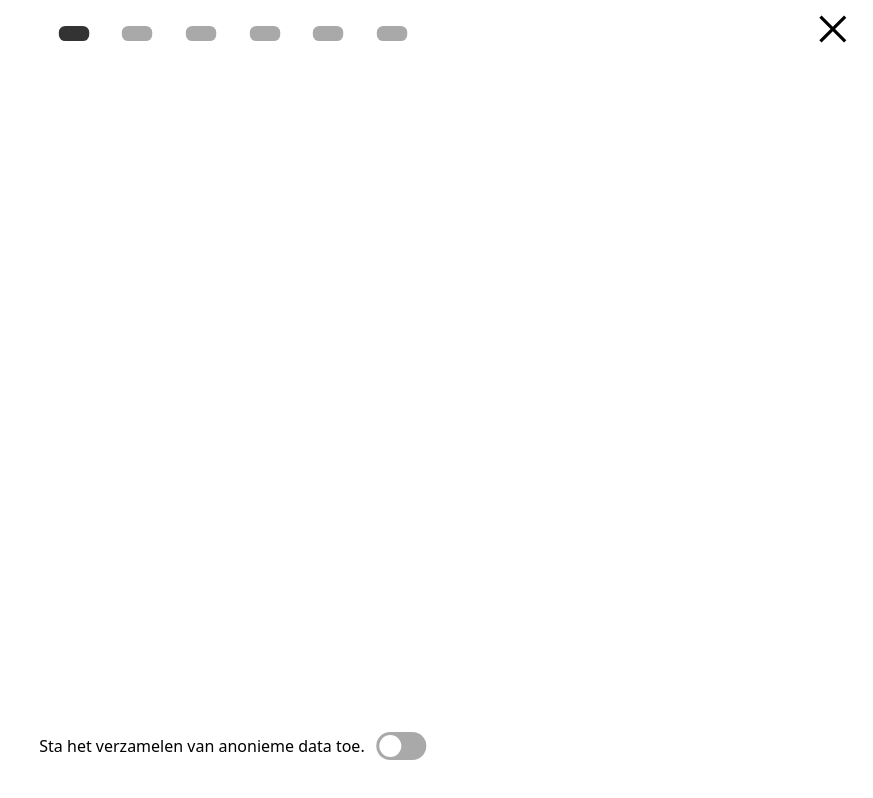
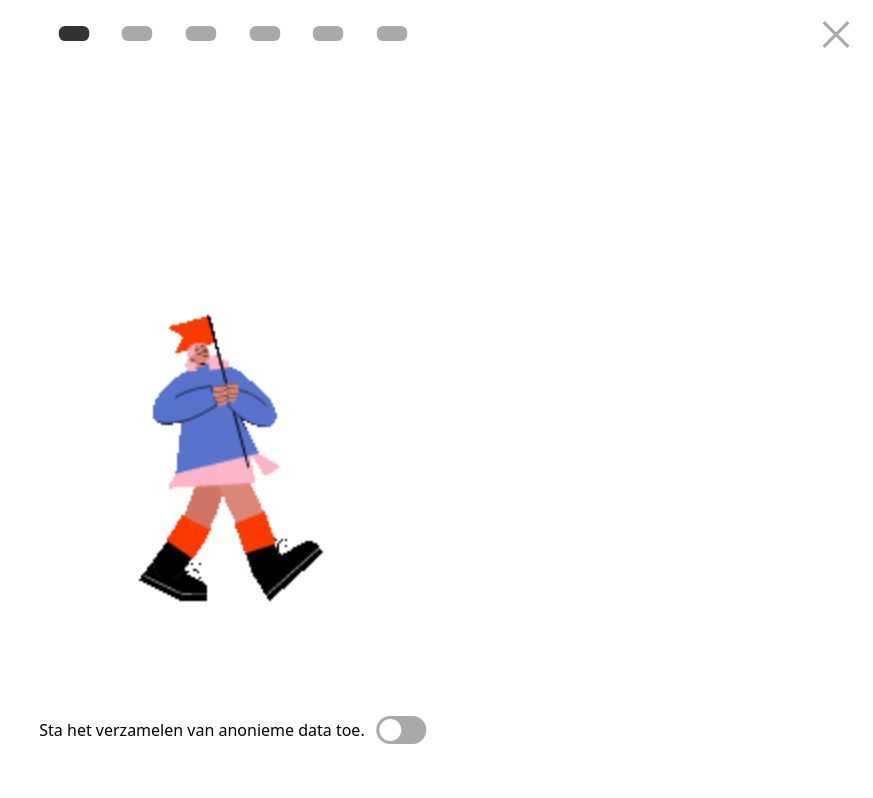
Before and after one commit to FreyaDeVos/Final-work-under-pressure, a React (Vite) app: page / in a window 1280 px wide. Shown: the top 798 px of the page, without its empty margins (407-1280 px from the left). Built offline with nearby package versions, Linux system fonts and the light colour scheme.

Commit message:
anamiatie op welcome page added

```diff
--- /dev/null
+++ b/src/components/Animation.jsx
@@ -0,0 +1,16 @@
+import React from 'react';
+import styles from './Animation.module.css';
+
+const Animation = () => {
+  return (
+    <div className={styles.animationContainer}>
+    <img
+      src="/src/assets/video1.gif"
+      alt="Animated GIF"
+      className={styles.gif}
+    />
+  </div>
+);
+  };
+
+export default Animation;
--- /dev/null
+++ b/src/components/Animation.module.css
@@ -0,0 +1,11 @@
+.animationContainer {
+    display: flex;
+    justify-content: center;
+    align-items: center;
+    height: 100vh;
+}
+
+.gif {
+    scale: 200%;
+    border-radius: 8px;
+}
--- a/src/components/ExitButton.module.css
+++ b/src/components/ExitButton.module.css
@@ -1,9 +1,27 @@
 .exitButton {
+
     scale: 200%;
     position: absolute;
     border-radius: 50%;
     background-color: white !important;
+    color: darkgray;
+    padding: 16px;
+    top: 5%;
     top: 10px;
     right: 10px;
     z-index: 10;
+    border-radius: 70%;
 }
+
+.exitButton:hover {
+    color: blue;
+    border-radius: 0%;
+    outline: none;
+    border: none;
+}
+
+.exitButton:focus,
+.exitButton:focus-visible {
+    outline: none;
+    border: none;
+}
--- a/src/components/PageIndicators.module.css
+++ b/src/components/PageIndicators.module.css
@@ -1,10 +1,11 @@
 .indicatorContainer {
     display: flex;
-    position:relative;
+    position: relative;
     justify-content: center;
     align-items: center;
     gap: 2%;
-    padding: 1rem 0;
+    padding: 16px 0 16px 0;
+    top: 5%;
 }
 
 .dot {
--- a/src/components/ToggleSwitch.module.css
+++ b/src/components/ToggleSwitch.module.css
@@ -7,6 +7,7 @@
     align-items: center;
     justify-content: center;
     gap: 12px;
+    padding: 16px 0 16px 0;
 }
 
 .switch {
--- a/src/components/WelcomePage.jsx
+++ b/src/components/WelcomePage.jsx
@@ -3,6 +3,8 @@ import React, { useState } from 'react';
 import ExitButton from './ExitButton';
 import PageIndicators from './PageIndicators';
 import ToggleSwitch from './ToggleSwitch';
+import Animation from './Animation';
+
 
 
 function WelcomePage() {
@@ -18,7 +20,8 @@ function WelcomePage() {
       <div className="exit-button">
         <ExitButton />
       </div>
-      <div className="toggleContainer">
+    <Animation/>
+    <div className="toggleContainer">
       <ToggleSwitch/>
     </div>
     </>
--- a/src/index.css
+++ b/src/index.css
@@ -33,7 +33,7 @@ button {
   font-family: inherit;
   background-color: darkgray;
   cursor: pointer;
-  transition: border-color 0.25s;
+  transition: color 0.25s;
 }
 
 button:hover {
```
Also changed, not shown: src/assets/video1.gif (added), 1 other file (tests, documents, lock files or other folders).
